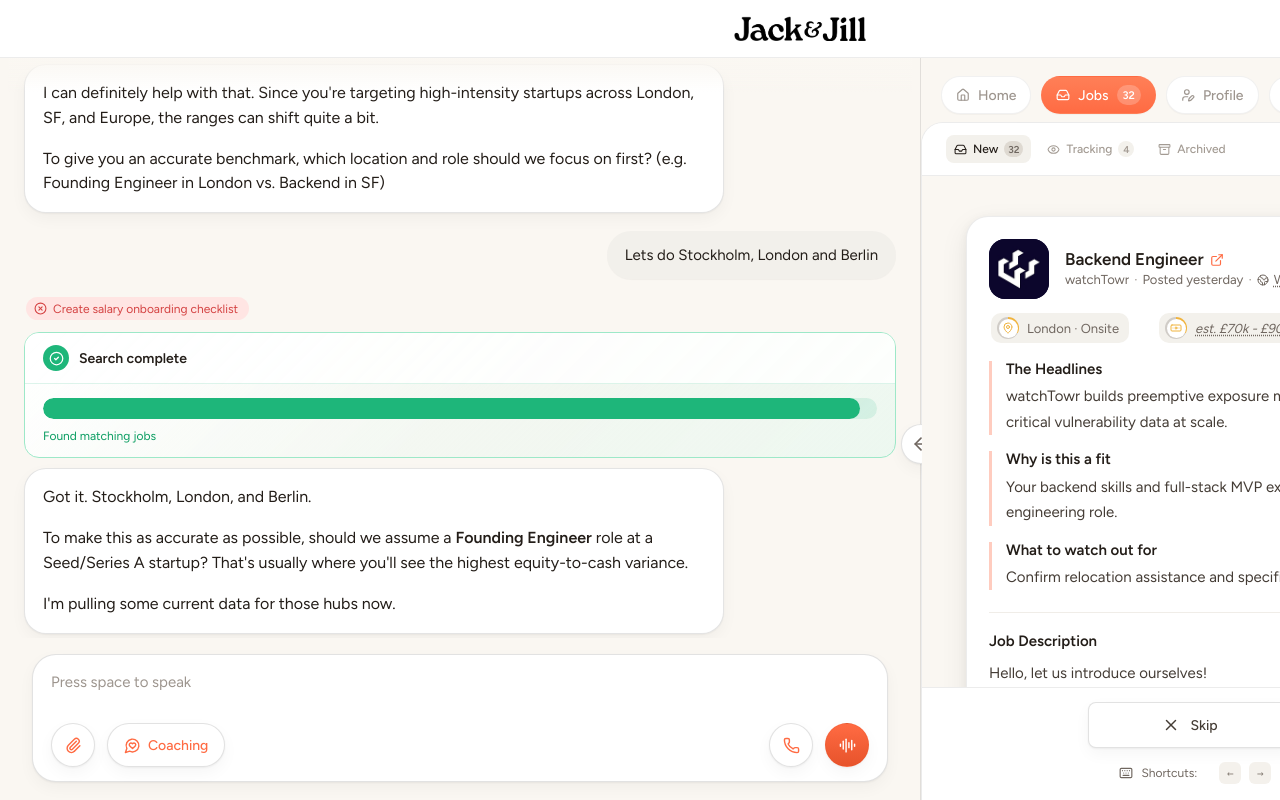
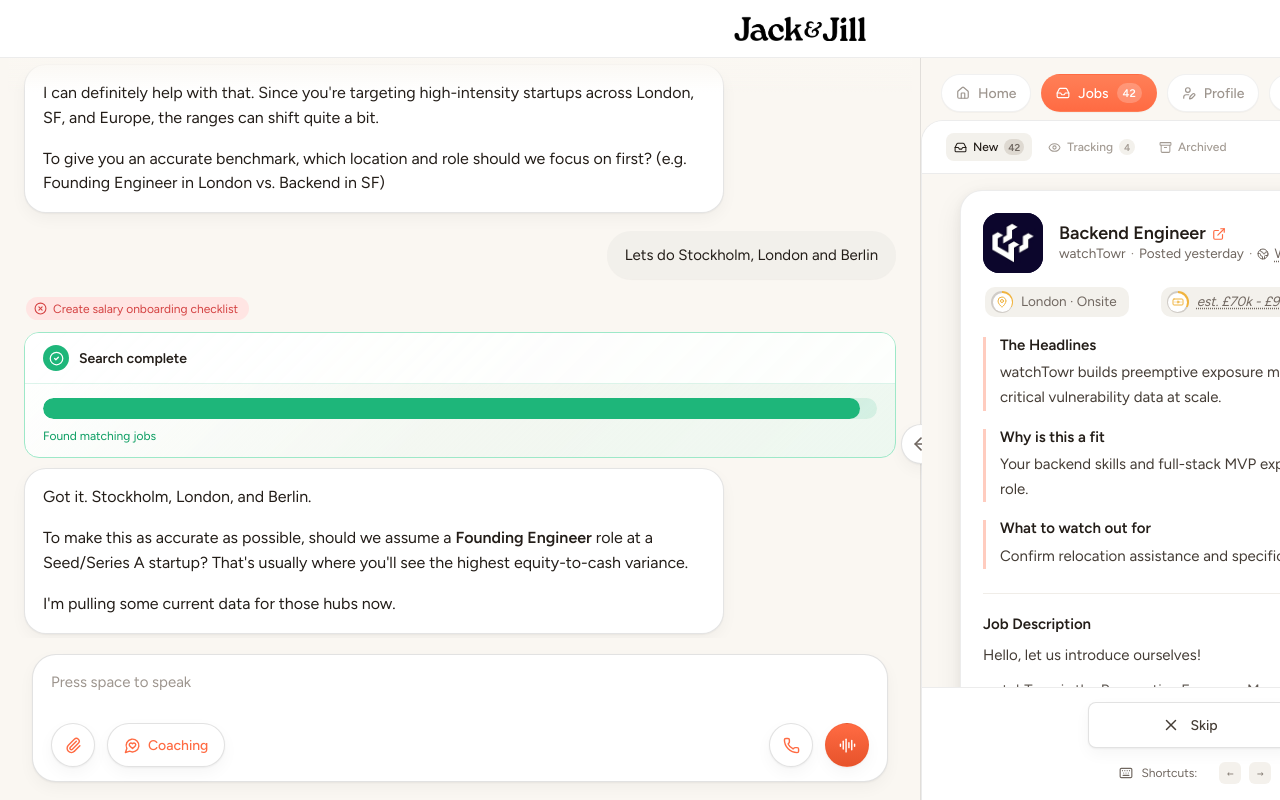
Before and after one commit to Karl-The-Man/JacknJill, a Next.js app: page / in a window 1280 px wide. Built offline with nearby package versions, Linux system fonts and the light colour scheme; a web font is replaced by a local one.

Commit message:
1:1 replica copy of the jack&jill website mockup

```diff
--- a/app/globals.css
+++ b/app/globals.css
@@ -486,7 +486,7 @@
   display: flex;
   align-items: center;
   gap: 10px;
-  padding: 18px 20px 8px;
+  padding: 16px 20px 8px;
 }
 
 .section-tab {
@@ -645,13 +645,36 @@
   flex: 1;
   overflow: hidden;
   background: var(--offwhite);
-  padding: 40px 44px 0;
+  padding: 16px 38px 0;
 }
 
 .jobs-card-stage {
-  max-width: 842px;
+  max-width: 796px;
   margin: 0 auto;
   padding-bottom: 20px;
+}
+
+.jobs-edge-arrow {
+  position: absolute;
+  top: 53%;
+  right: 12px;
+  transform: translateY(-50%);
+  width: 40px;
+  height: 40px;
+  border: 1px solid rgba(17, 17, 17, 0.12);
+  border-radius: 999px;
+  background: #fff;
+  box-shadow: var(--shadow-sm);
+  display: inline-flex;
+  align-items: center;
+  justify-content: center;
+  color: var(--text-muted);
+}
+
+.jobs-edge-arrow-icon {
+  width: 20px;
+  height: 20px;
+  stroke-width: 2;
 }
 
 .job-card {
@@ -699,8 +722,8 @@
 
 .job-title-row h2 {
   margin: 0;
-  font-size: 17px;
-  line-height: 1.15;
+  font-size: 18px;
+  line-height: 1.1;
   font-weight: 600;
   color: var(--text-strong);
 }
@@ -724,7 +747,7 @@
   align-items: center;
   gap: 5px;
   color: var(--text-muted);
-  font-size: 13px;
+  font-size: 13.5px;
   line-height: 1.25;
 }
 
@@ -750,7 +773,7 @@
 .job-chip-row {
   display: flex;
   flex-wrap: wrap;
-  gap: 30px;
+  gap: 32px;
   padding: 14px 2px 0;
 }
 
@@ -758,11 +781,11 @@
   display: inline-flex;
   align-items: center;
   gap: 8px;
-  padding: 4px 10px 4px 6px;
+  padding: 4px 12px 4px 6px;
   border-radius: 10px;
   background: #f3f1ec;
   color: #706760;
-  font-size: 13px;
+  font-size: 13.5px;
   line-height: 1;
 }
 
@@ -814,8 +837,8 @@
 .job-insights {
   display: flex;
   flex-direction: column;
-  gap: 16px;
-  padding: 18px 0 22px;
+  gap: 18px;
+  padding: 20px 0 24px;
 }
 
 .insight-block {
@@ -835,7 +858,7 @@
   margin: 0;
   color: var(--text-body);
   font-size: 15px;
-  line-height: 1.7;
+  line-height: 1.68;
 }
 
 .job-divider {
@@ -845,7 +868,8 @@
 
 .job-description-preview {
   position: relative;
-  padding-top: 20px;
+  position: relative;
+  padding-top: 22px;
 }
 
 .job-description-preview h4 {
@@ -858,7 +882,7 @@
 .job-preview-content {
   position: relative;
   overflow: hidden;
-  max-height: 100px;
+  max-height: 96px;
   color: var(--text-body);
   font-size: 15px;
   line-height: 1.65;
@@ -874,7 +898,7 @@
   left: 0;
   right: 0;
   bottom: 42px;
-  height: 54px;
+  height: 50px;
   background: linear-gradient(180deg, rgba(255, 255, 255, 0) 0%, #ffffff 100%);
 }
 
--- a/components/dashboard-replica.tsx
+++ b/components/dashboard-replica.tsx
@@ -7,6 +7,7 @@
 import {
   Archive,
   ArrowLeft,
+  ArrowRight,
   AudioLines,
   Banknote,
   Briefcase,
@@ -472,7 +473,7 @@
         <section className="jobs-panel">
           <div className="jobs-panel-topnav">
             <SectionTab icon={House} label="Home" hideLabelOnSmall />
-            <SectionTab icon={Inbox} label="Jobs" active count="32" />
+            <SectionTab icon={Inbox} label="Jobs" active count="42" />
             <SectionTab icon={UserPen} label="Profile" />
             <SectionTab icon={Briefcase} label="Jack's Brief" />
           </div>
@@ -480,7 +481,7 @@
           <div className="jobs-surface">
             <div className="jobs-surface-header">
               <div className="jobs-subtabs">
-                <JobsSubTab icon={Inbox} label="New" count="32" active />
+                <JobsSubTab icon={Inbox} label="New" count="42" active />
                 <JobsSubTab icon={Eye} label="Tracking" count="4" />
                 <JobsSubTab icon={Archive} label="Archived" />
               </div>
@@ -493,13 +494,16 @@
                       className={cx("jobs-dot", index === 9 && "jobs-dot-active")}
                     />
                   ))}
-                  <span className="jobs-plus-count">+22</span>
+                  <span className="jobs-plus-count">+32</span>
                 </div>
-                <span className="jobs-total-count">32 of 32</span>
+                <span className="jobs-total-count">34 of 42</span>
               </div>
             </div>
 
             <div className="jobs-surface-body">
+              <button type="button" className="jobs-edge-arrow" aria-label="Next job">
+                <ArrowRight className="jobs-edge-arrow-icon" />
+              </button>
               <div className="jobs-card-stage">
                 <JobCard />
               </div>
```
